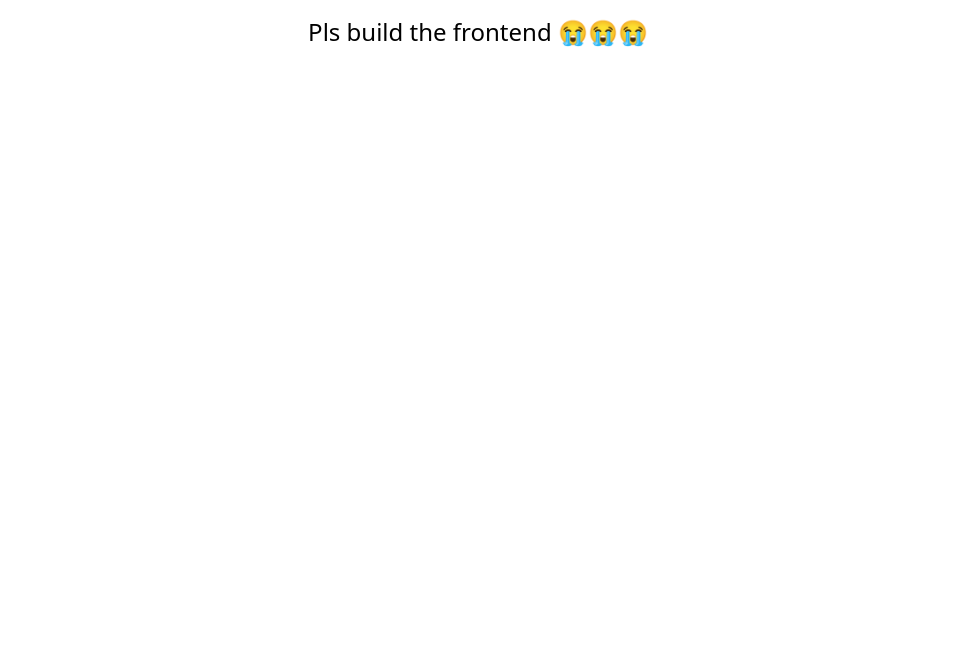
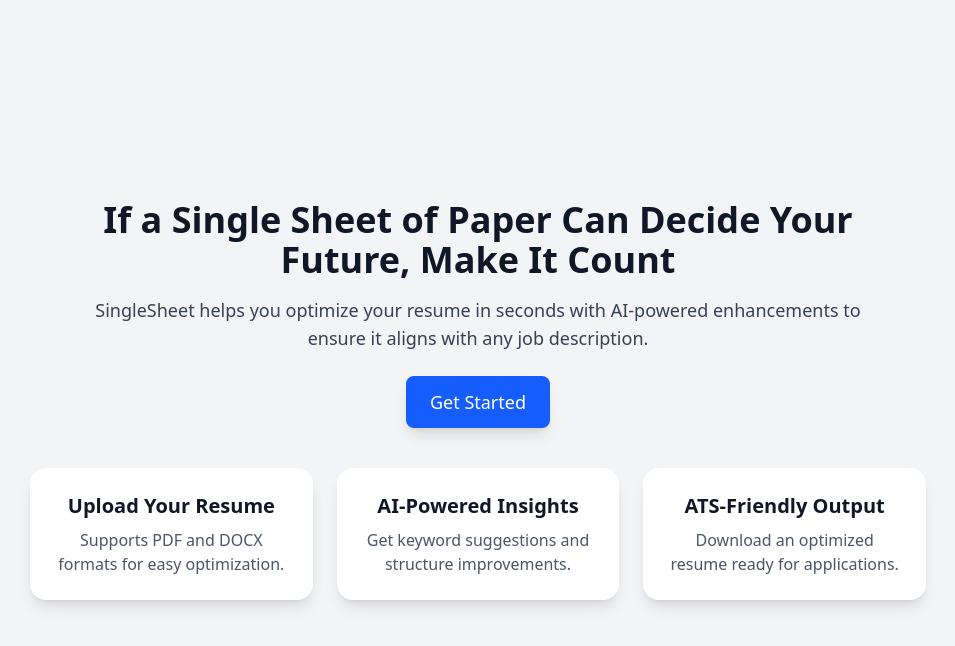
Before and after one commit to akghosh111/singlesheet, a React (Vite) app in the folder frontend/: page / in a window 1280 px wide. Shown: the top 646 px of the page, without its empty margins (162-1117 px from the left). Built offline with nearby package versions, Linux system fonts and the light colour scheme.

Commit message:
add routing

```diff
--- a/frontend/package.json
+++ b/frontend/package.json
@@ -13,6 +13,7 @@
     "@tailwindcss/vite": "^4.0.14",
     "react": "^19.0.0",
     "react-dom": "^19.0.0",
+    "react-router-dom": "^7.3.0",
     "tailwindcss": "^4.0.14"
   },
   "devDependencies": {
--- a/frontend/src/App.jsx
+++ b/frontend/src/App.jsx
@@ -1,9 +1,18 @@
+import { BrowserRouter, Routes, Route } from "react-router-dom";
+import LandingPage from "./Pages/Landing ";
+
 function App() {
 
 
   return (
     <>
-    <h1 className="text-center mt-4 text-2xl">Pls build the frontend 😭😭😭</h1>
+    <BrowserRouter>
+      <Routes>
+        <Route path="/" element={<LandingPage/>}>
+
+        </Route>
+      </Routes>
+    </BrowserRouter>
 
     </>
   )
--- /dev/null
+++ b/frontend/src/Pages/Landing .jsx
@@ -0,0 +1,32 @@
+export default function LandingPage() {
+    return (
+      <div className="min-h-screen bg-gray-100 flex flex-col items-center justify-center p-6">
+        <div className="max-w-3xl text-center">
+          <h1 className="text-4xl font-bold text-gray-900 mb-4">
+            If a Single Sheet of Paper Can Decide Your Future, Make It Count
+          </h1>
+          <p className="text-gray-700 text-lg mb-6">
+            SingleSheet helps you optimize your resume in seconds with AI-powered enhancements to ensure it aligns with any job description.
+          </p>
+          <button className="bg-blue-600 text-white px-6 py-3 rounded-lg text-lg shadow-lg hover:bg-blue-700 transition">
+            Get Started
+          </button>
+        </div>
+
+        <div className="mt-10 grid grid-cols-1 md:grid-cols-3 gap-6 w-full max-w-4xl">
+          <FeatureCard title="Upload Your Resume" description="Supports PDF and DOCX formats for easy optimization." />
+          <FeatureCard title="AI-Powered Insights" description="Get keyword suggestions and structure improvements." />
+          <FeatureCard title="ATS-Friendly Output" description="Download an optimized resume ready for applications." />
+        </div>
+      </div>
+    );
+  }
+
+  function FeatureCard({ title, description }) {
+    return (
+      <div className="bg-white p-6 rounded-2xl shadow-lg text-center">
+        <h3 className="text-xl font-semibold text-gray-900 mb-2">{title}</h3>
+        <p className="text-gray-600">{description}</p>
+      </div>
+    );
+  }
```
Also changed, not shown: 1 other file (tests, documents, lock files or other folders).
